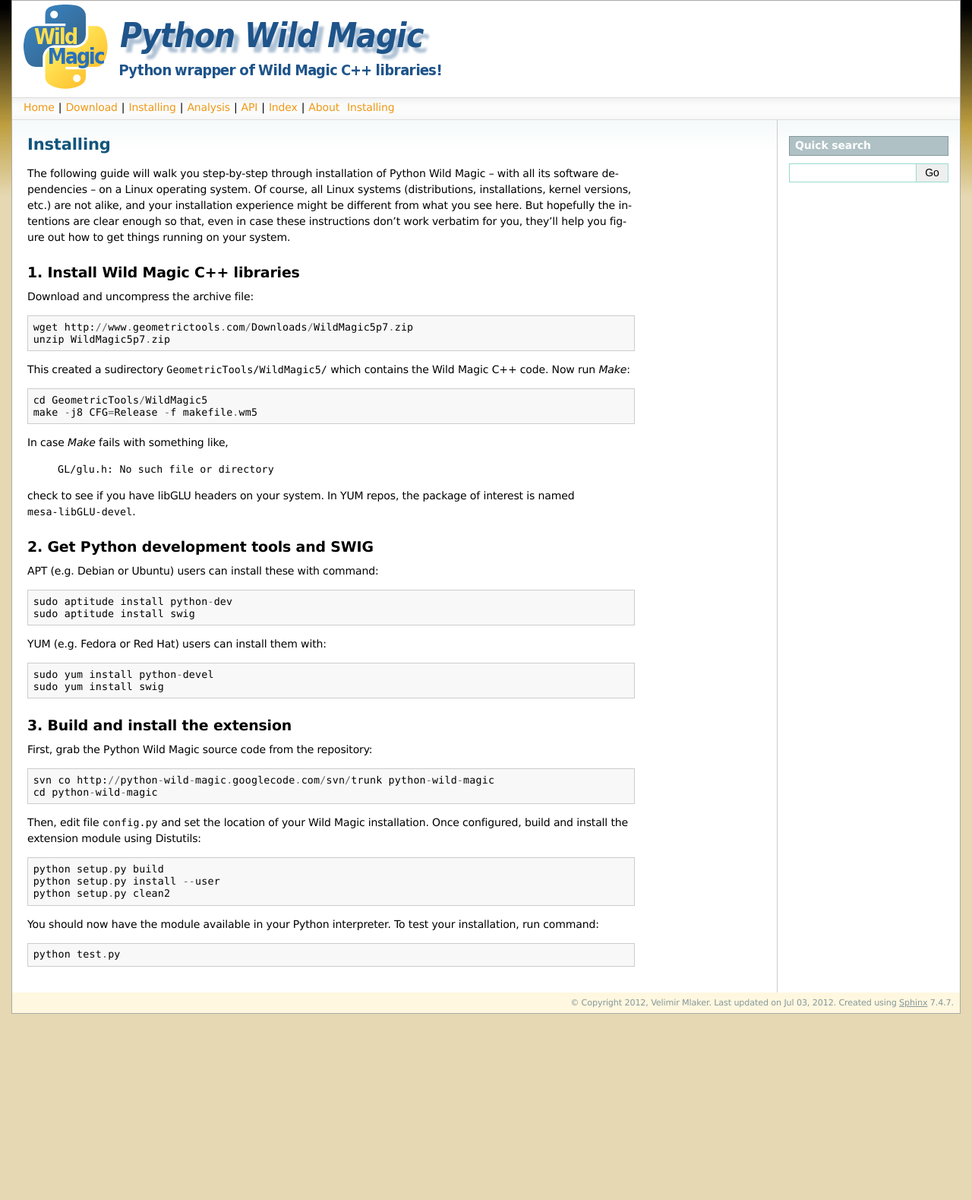
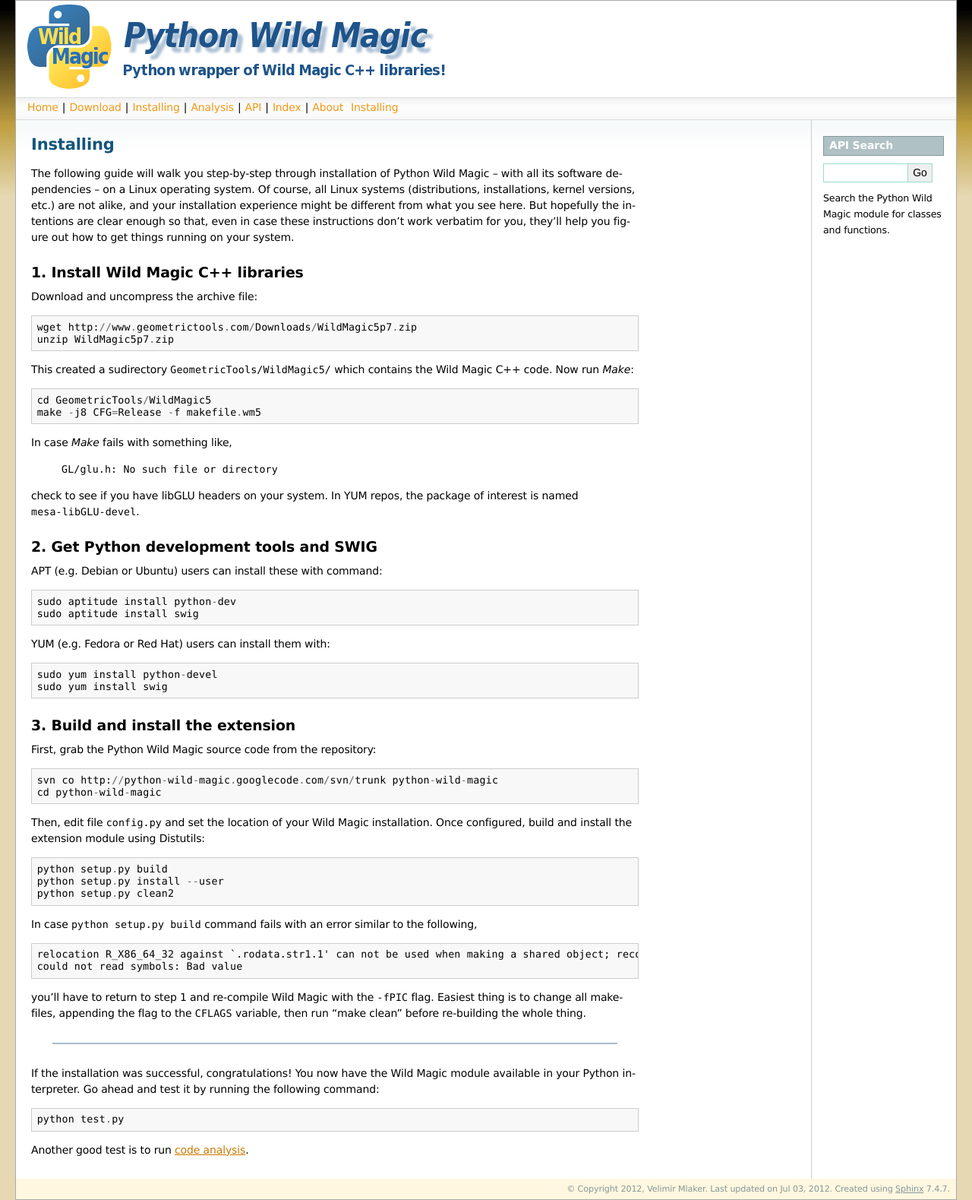
Before and after one commit to vmlaker/pythonwildmagic, a Sphinx documentation site: the page built from docs/source/installing.rst, in a window 1280 px wide. Shown: the whole page at 76% size. Built offline with Sphinx 7.4.7, drawn with Linux system fonts in a browser that asks for light colours; formulas are drawn with MathJax 3; before the commit the page ends 1334 px from its top, so only the background shows below that.

Commit message:
Added more wrappers, and modified documentation (changed/added templates and styling.)

```diff
--- /dev/null
+++ b/docs/source/_templates/search.html
@@ -0,0 +1,54 @@
+{#
+    basic/search.html
+    ~~~~~~~~~~~~~~~~~
+
+    Template for the search page.
+
+    :copyright: Copyright 2007-2011 by the Sphinx team, see AUTHORS.
+    :license: BSD, see LICENSE for details.
+#}
+{% extends "layout.html" %}
+{% set title = _('API Search') %}
+{% set script_files = script_files + ['_static/searchtools.js'] %}
+{% block extrahead %}
+  <script type="text/javascript">
+    jQuery(function() { Search.loadIndex("{{ pathto('searchindex.js', 1) }}"); });
+  </script>
+  {{ super() }}
+{% endblock %}
+{% block body %}
+  <h1 id="search-documentation">{{ _('API Search') }}</h1>
+  <div id="fallback" class="admonition warning">
+  <script type="text/javascript">$('#fallback').hide();</script>
+  <p>
+    {% trans %}Please activate JavaScript to enable the search
+    functionality.{% endtrans %}
+  </p>
+  </div>
+  <p>
+    {% trans %}Search the Python Wild Magic module namespace.
+    Enter your search word (method or class name.){% endtrans %}
+  </p>
+  <form action="" method="get">
+    <input type="text" name="q" value="" />
+    <input type="submit" value="{{ _('search') }}" />
+    <span id="search-progress" style="padding-left: 5px"></span>
+  </form>
+  {% if search_performed %}
+    <h2>{{ _('Search Results') }}</h2>
+    {% if not search_results %}
+      <p>{{ _('Your search did not match any results.') }}</p>
+    {% endif %}
+  {% endif %}
+  <div id="search-results">
+  {% if search_results %}
+    <ul>
+    {% for href, caption, context in search_results %}
+      <li><a href="{{ pathto(item.href) }}">{{ caption }}</a>
+        <div class="context">{{ context|e }}</div>
+      </li>
+    {% endfor %}
+    </ul>
+  {% endif %}
+  </div>
+{% endblock %}
--- a/docs/source/_themes/pywm/layout.html
+++ b/docs/source/_themes/pywm/layout.html
@@ -27,6 +27,11 @@
 {% block relbar2 %}
 {% endblock %}
 
+{# Override footer if so desired. #}
+{% block footer %}
+  {{ super() }}
+{% endblock %}
+
 {% block header %}
 <div style="background-color: white; text-align: left; padding: 5px 5px 5px 15px">
 <a href="index.html">
--- /dev/null
+++ b/docs/source/_themes/pywm/searchbox.html
@@ -0,0 +1,33 @@
+{#
+    basic/searchbox.html
+    ~~~~~~~~~~~~~~~~~~~~
+    Sphinx sidebar template: quick search box.
+    :copyright: Copyright 2007-2011 by the Sphinx team, see AUTHORS.
+    :license: BSD, see LICENSE for details.
+#}
+{%- if pagename != "search" %}
+<div id="searchbox" style="display: none">
+  <h3>{{ _('API Search') }}</h3>
+
+  <form class="search" action="{{ pathto('search') }}" method="get">
+<!--
+    <div class="search-input">
+      <input type="text" name="q" />
+    </div>
+    <div class="search-go">
+      <input type="submit" value="{{ _('Go') }}" />
+    </div>
+-->
+      <input class="search-input" type="text" name="q" />
+      <input class="search-go" type="submit" value="{{ _('Go') }}" />
+
+    <input type="hidden" name="check_keywords" value="yes" />
+    <input type="hidden" name="area" value="default" />
+  </form>
+
+  <p class="searchtip" style="font-size: 90%">
+    {{ _('Search the Python Wild Magic module for classes and functions.') }}
+  </p>
+</div>
+<script type="text/javascript">$('#searchbox').show(0);</script>
+{%- endif %}
--- a/docs/source/_themes/pywm/static/pywm.css
+++ b/docs/source/_themes/pywm/static/pywm.css
@@ -32,8 +32,8 @@
     padding: 0;
     border: 1px solid #aaa;
 
-    margin: 0px 15px 0px 15px;
-    min-width: 750px;
+    margin: 0px 20px 0px 20px;
+    min-width: 650px;
 }
 
 div.document {
@@ -44,7 +44,7 @@
 }
 
 div.bodywrapper {
-    margin: 0 240px 0 0;
+    margin: 0 190px 0 0;
     border-right: 1px solid #ccc;
 }
 
@@ -94,10 +94,13 @@
 div.sphinxsidebar {
     margin: 0;
     padding: 0.5em 15px 15px 0;
-    width: 210px;
+    width: 160px;
     float: right;
     font-size: 1em;
     text-align: left;
+/*
+    border: 1px solid #ddee00;
+*/
 }
 
 div.sphinxsidebar h3, div.sphinxsidebar h4 {
@@ -106,7 +109,11 @@
     padding: 0.1em 0 0.1em 0.5em;
     color: white;
     border: 1px solid #86989B;
+/*
+    border: 1px solid #000000;
+*/
     background-color: #AFC1C4;
+    max-width: 150px;
 }
 
 div.sphinxsidebar h3 a {
@@ -122,6 +129,11 @@
 
 div.sphinxsidebar ul ul {
     margin-left: 20px;
+}
+
+div.sphinxsidebar input {
+//    border: 1px solid #000000;
+//    max-width: 50%;
 }
 
 div.footer {
@@ -344,3 +356,41 @@
     border-top: 1px solid #ac9;
     border-bottom: 1px solid #ac9;
 }
+
+/* Styling for the search box. */
+.search-input {
+/*
+    background-color: blue;
+*/
+    max-width: 70%;
+}
+.search-go {
+/*
+    width: 1em;
+    background-color: orange;
+*/
+    max-width: 20%;
+}
+
+/* Styling for the class names table. */
+.names-table {
+    background-color: #bbbbbb;
+    border-spacing: 1px;
+    border-collapse: separate;
+}
+.names-table-header {
+    background-color: #f8f8f8;
+    text-align: center;
+    padding: 0px 2px
+}
+.names-table-row-yes {
+    background-color: #ddf8cc;
+}
+.names-table-row-no {
+    background-color: #ffd8d8;
+}
+.names-table-data {
+    padding: 0px 7px 0px 7px;
+}
+
+/* The end. */
--- a/docs/source/conf.py
+++ b/docs/source/conf.py
@@ -145,12 +145,13 @@
 #    '**'        : [],
 #    '**'        : ['localtoc.html'],
 #    '**'        : ['globaltoc.html'],
+#    '**'        : ['searchbox.html', 'search.html'],
     '**'        : ['searchbox.html'],
     }
 
 # Additional templates that should be rendered to pages, maps page names to
 # template names.
-#html_additional_pages = {}
+html_additional_pages = { 'search' : 'search.html' }
 
 # If false, no module index is generated.
 html_domain_indices = True
--- a/docs/source/installing.rst
+++ b/docs/source/installing.rst
@@ -59,10 +59,25 @@
   python setup.py install --user
   python setup.py clean2
 
-You should now have the module available in your Python interpreter.
-To test your installation, run command:
+In case ``python setup.py build`` command fails with an error similar to the following,
+::
+
+  relocation R_X86_64_32 against `.rodata.str1.1' can not be used when making a shared object; recompile with -fPIC
+  could not read symbols: Bad value
+
+you'll have to return to step 1 and re-compile Wild Magic with the ``-fPIC`` flag.
+Easiest thing is to change all makefiles, appending the flag to the ``CFLAGS`` variable, then run "make clean" before re-building the whole thing.
+
+----
+
+If the installation was successful, congratulations!
+You now have the Wild Magic module available in your Python interpreter.
+Go ahead and test it by running the following command:
 ::
 
   python test.py
 
+Another good test is to run
+:doc:`code analysis <code_analysis>`.
+
 .. The end.
--- a/setup.py
+++ b/setup.py
@@ -49,6 +49,9 @@
         '-I%s'%config.WM5INCDIR
         ],
     include_dirs = [config.WM5INCDIR],
+    extra_compile_args = [
+        '-Wno-unused-but-set-variable',
+        ],
     library_dirs = [config.WM5LIBDIR],
     libraries = [
         'Wm5Core',
@@ -56,6 +59,7 @@
         'Wm5Imagics',
         'Wm5Physics',
         'Wm5GlxGraphics',
+        'Wm5GlxApplication',
         'GL',
         ],
     )
```
Also changed, not shown: docs/get-coverage.py (+5 -2 lines), docs/source/index.rst (+1 -10 lines), test.py (+3 -11 lines), 5 other files.
